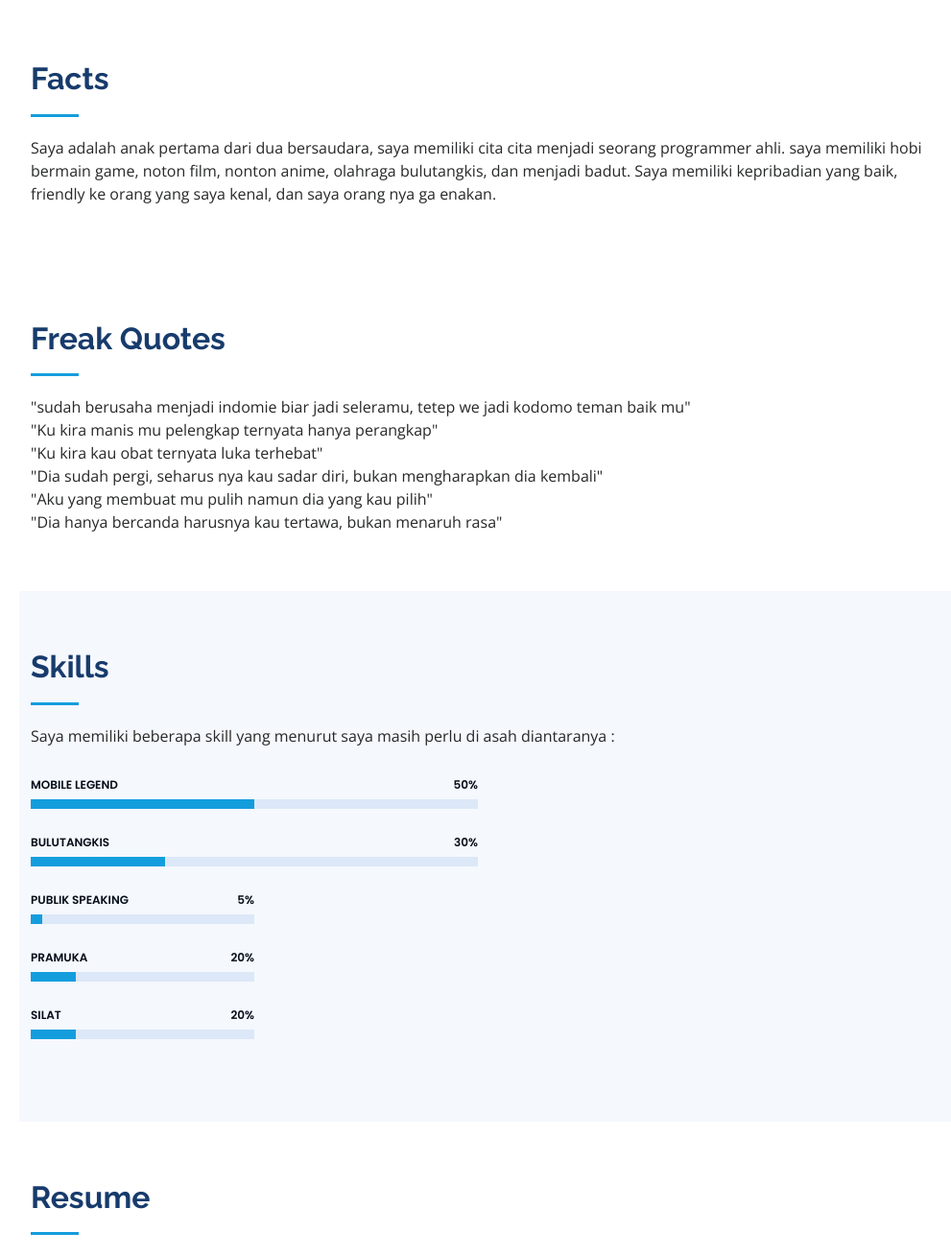
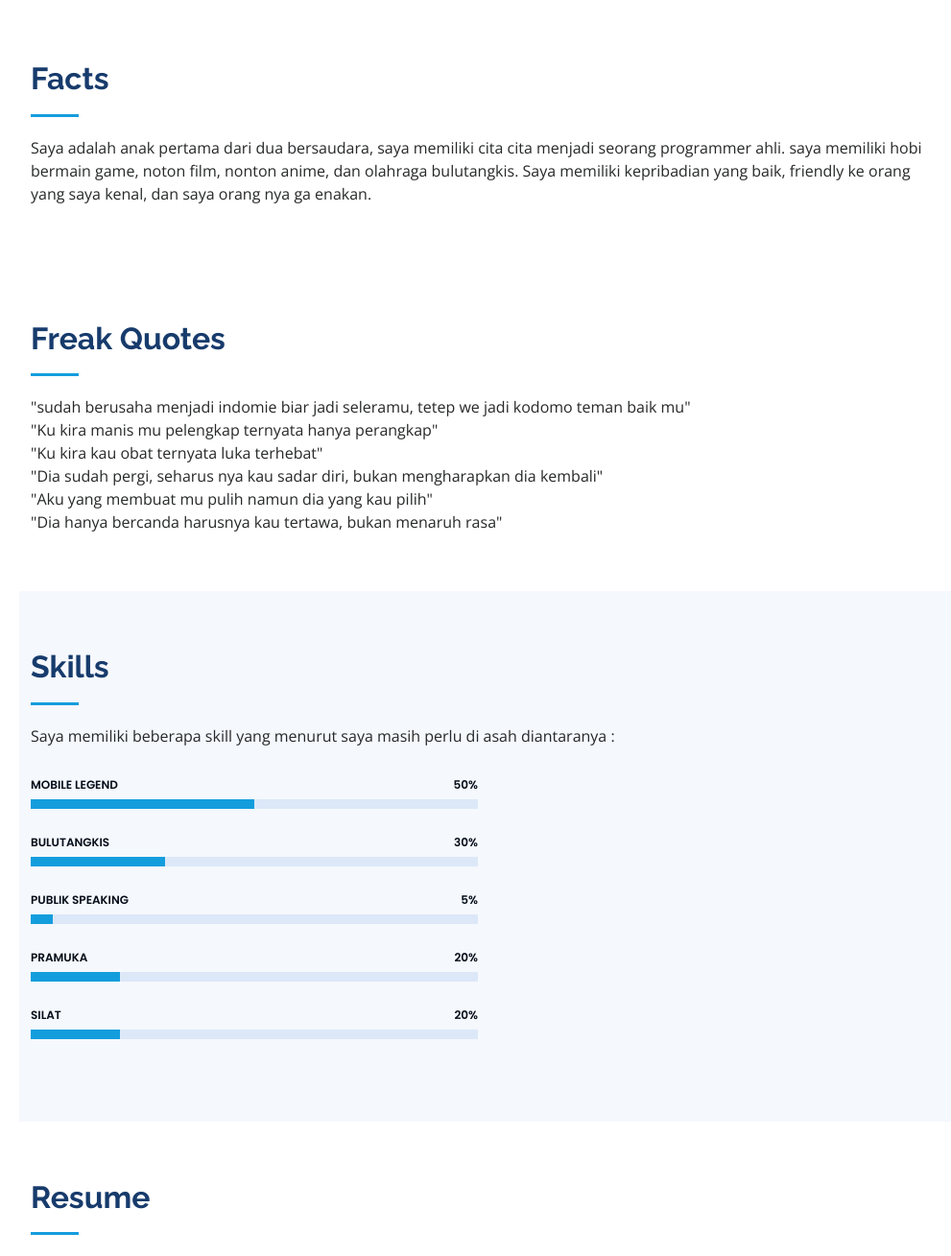
Before and after one commit to haikalmufid/haikalmufid.github.io, a plain HTML site: page index.html in a window 1280 px wide. Shown: the part 1332-2641 px from the top of the page at 96% size, without its empty margins (280-1271 px from the left). Drawn offline with nearby package versions, Linux system fonts and the light colour scheme.

Commit message:
menghapus bbrp bagian di bagian skill

```diff
--- a/index.html
+++ b/index.html
@@ -82,7 +82,7 @@
 
         <div class="section-title">
           <h2>About Me</h2>
-          <p>Hallo! Perkenalkan nama saya Haikal Mufid Mubarok.</p> </p>
+          <p>Hallo! Perkenalkan nama saya Haikal Mufid Mubarok.</p>
         </div>
 
         <div class="row">
@@ -124,7 +124,7 @@
 
         <div class="section-title">
           <h2>Facts</h2>
-          <p>Saya adalah anak pertama dari dua bersaudara, saya memiliki cita cita menjadi seorang programmer ahli. saya memiliki hobi bermain game, noton film, nonton anime, olahraga bulutangkis, dan menjadi badut. Saya memiliki kepribadian yang baik, friendly ke orang yang saya kenal, dan saya orang nya ga enakan. </p>
+          <p>Saya adalah anak pertama dari dua bersaudara, saya memiliki cita cita menjadi seorang programmer ahli. saya memiliki hobi bermain game, noton film, nonton anime, dan olahraga bulutangkis. Saya memiliki kepribadian yang baik, friendly ke orang yang saya kenal, dan saya orang nya ga enakan. </p>
 
       </div>
     </section><!-- End Facts Section -->
@@ -171,8 +171,6 @@
                 <div class="progress-bar" role="progressbar" aria-valuenow="30" aria-valuemin="0" aria-valuemax="100"></div>
               </div>
             </div>
-
-          <div class="col-lg-6" data-aos="fade-up" data-aos-delay="100">
 
             <div class="progress">
               <span class="skill">Publik Speaking <i class="val">5%</i></span>
```
